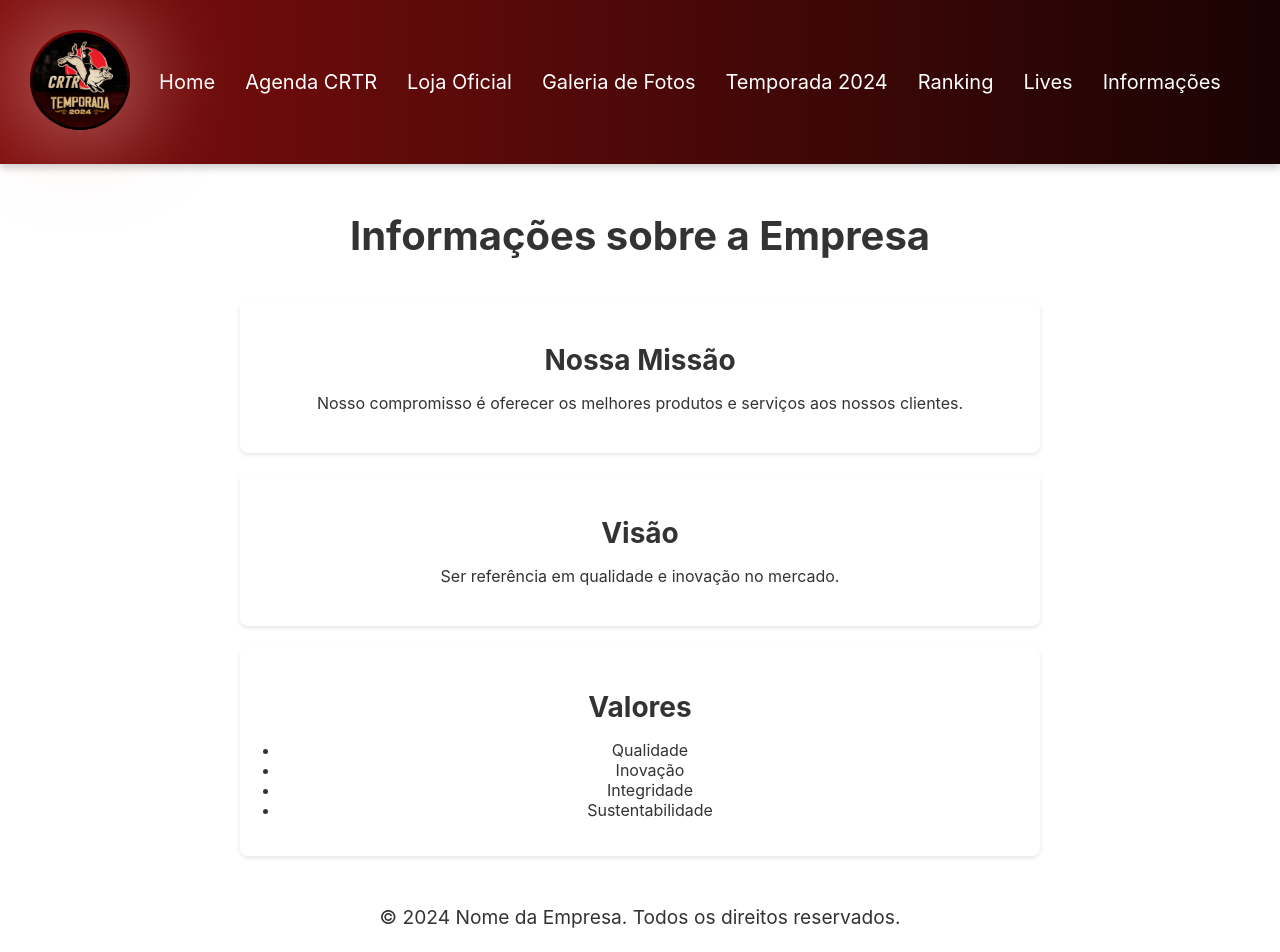
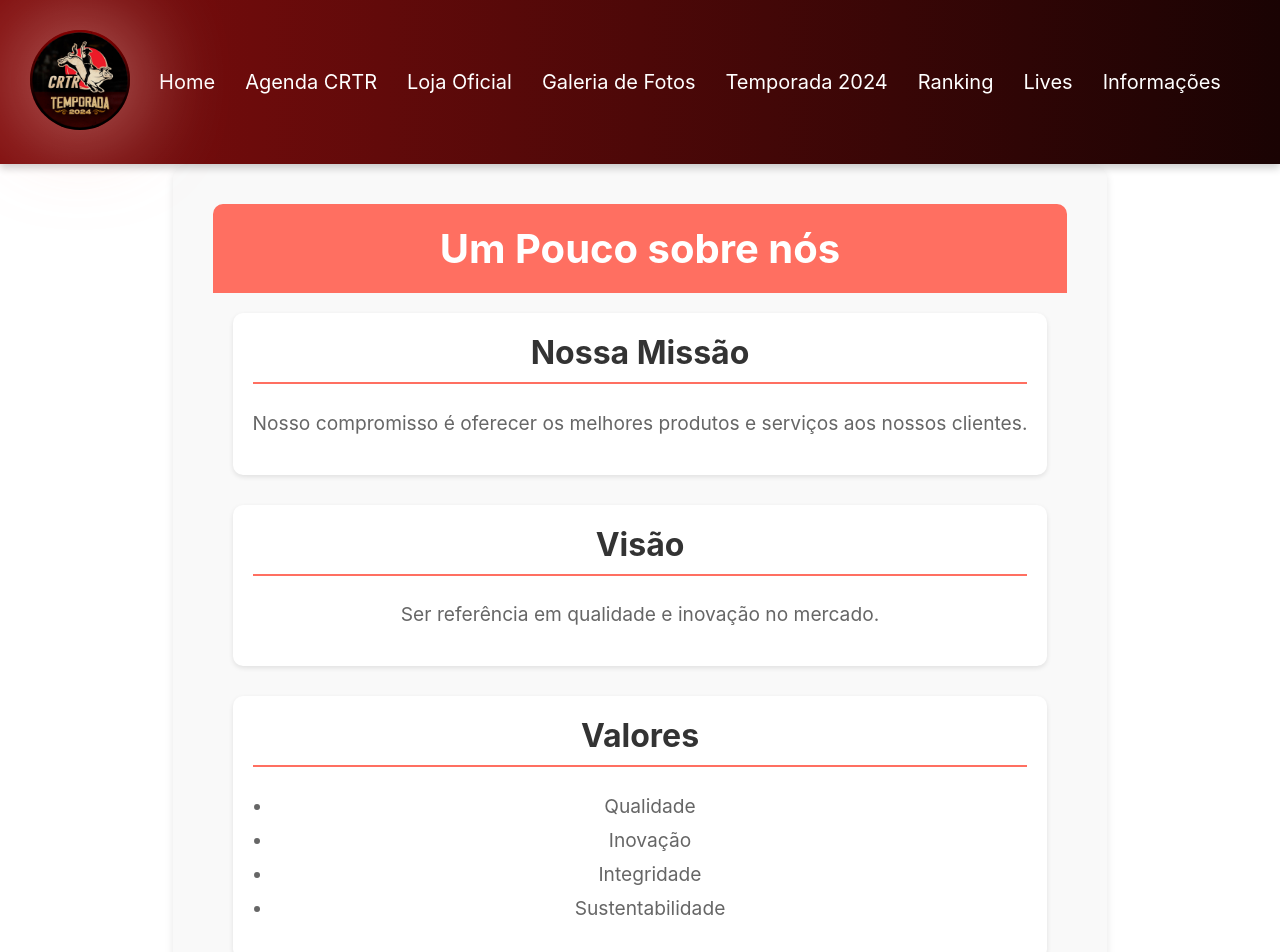
Before and after one commit to crtr-projects/frontend-crtr, a Vue app: page /informacoes in a window 1280 px wide. Shown: the top 952 px of the page. Built offline with nearby package versions, Linux system fonts and the light colour scheme.

Commit message:
Ajuste nas informacoes

```diff
--- a/src/views/Informacoes.css
+++ b/src/views/Informacoes.css
@@ -1,65 +1,82 @@
-@import '../assets/variaveis.css'; /* Importação das variáveis de estilo */
-
+/* Estilo geral do contêiner */
 .informacoes-container {
-  display: flex;
-  flex-direction: column;
-  align-items: center;
-  padding: 20px;
-  background-color: var(--background-color);
+  max-width: 1200px;
+  margin: 0 auto;
+  padding: 40px;
+  background-color: #f9f9f9;
+  border-radius: 15px;
+  box-shadow: 0 4px 8px rgba(0, 0, 0, 0.1);
 }
 
+/* Estilo do cabeçalho */
 .informacoes-header {
-  margin-bottom: 30px;
+  background-color: #ff6f61; /* Cor da paleta */
+  padding: 20px;
+  border-radius: 10px 10px 0 0;
   text-align: center;
 }
 
 .informacoes-header h1 {
+  color: #fff;
   font-size: 2.5rem;
-  color: var(--primary-color);
+  margin: 0;
 }
 
+/* Estilo da seção de conteúdo */
 .informacoes-content {
-  display: flex;
-  flex-direction: column;
-  gap: 20px;
-  max-width: 800px;
-  width: 100%;
+  padding: 20px;
 }
 
+/* Estilo dos artigos */
 .informacoes-article {
+  margin-bottom: 30px;
+  padding: 20px;
   background-color: #fff;
-  padding: 20px;
-  border-radius: 8px;
-  box-shadow: 0 2px 4px rgba(0, 0, 0, 0.1);
+  border-radius: 10px;
+  box-shadow: 0 2px 5px rgba(0, 0, 0, 0.1);
 }
 
 .informacoes-article h2 {
-  font-size: 1.75rem;
-  color: var(--secondary-color);
-  margin-bottom: 15px;
+  font-size: 2rem;
+  margin-top: 0;
+  color: #333; /* Cor escura para o título */
+  border-bottom: 2px solid #ff6f61; /* Linha de destaque embaixo do título */
+  padding-bottom: 10px;
 }
 
+/* Estilo dos parágrafos e lista */
 .informacoes-article p,
 .informacoes-article ul {
-  font-size: 1rem;
-  color: var(--text-color);
+  font-size: 1.2rem;
+  color: #666; /* Cor do texto */
 }
 
 .informacoes-article ul {
-  list-style-type: disc;
   padding-left: 20px;
 }
 
+.informacoes-article li {
+  margin-bottom: 10px;
+}
+
+/* Estilo do rodapé */
 .informacoes-footer {
-  margin-top: 30px;
+  background-color: #333; /* Cor de fundo escura para o rodapé */
+  color: #fff;
   text-align: center;
-  color: var(--text-muted);
+  padding: 15px;
+  border-radius: 0 0 10px 10px;
+}
+
+.informacoes-footer p {
+  margin: 0;
+  font-size: 1rem;
 }
 
 /* Responsividade */
 @media (max-width: 768px) {
-  .informacoes-content {
-    padding: 10px;
+  .informacoes-container {
+    padding: 20px;
   }
 
   .informacoes-header h1 {
@@ -72,6 +89,6 @@
 
   .informacoes-article p,
   .informacoes-article ul {
-    font-size: 0.875rem;
+    font-size: 1rem;
   }
 }
--- a/src/views/Informacoes.vue
+++ b/src/views/Informacoes.vue
@@ -1,7 +1,7 @@
 <template>
     <div class="informacoes-container">
       <header class="informacoes-header">
-        <h1>Informações sobre a Empresa</h1>
+        <h1>Um Pouco sobre nós</h1>
       </header>
       <section class="informacoes-content">
         <article class="informacoes-article">
@@ -23,7 +23,7 @@
         </article>
       </section>
       <footer class="informacoes-footer">
-        <p>&copy; 2024 Nome da Empresa. Todos os direitos reservados.</p>
+
       </footer>
     </div>
   </template>
```
